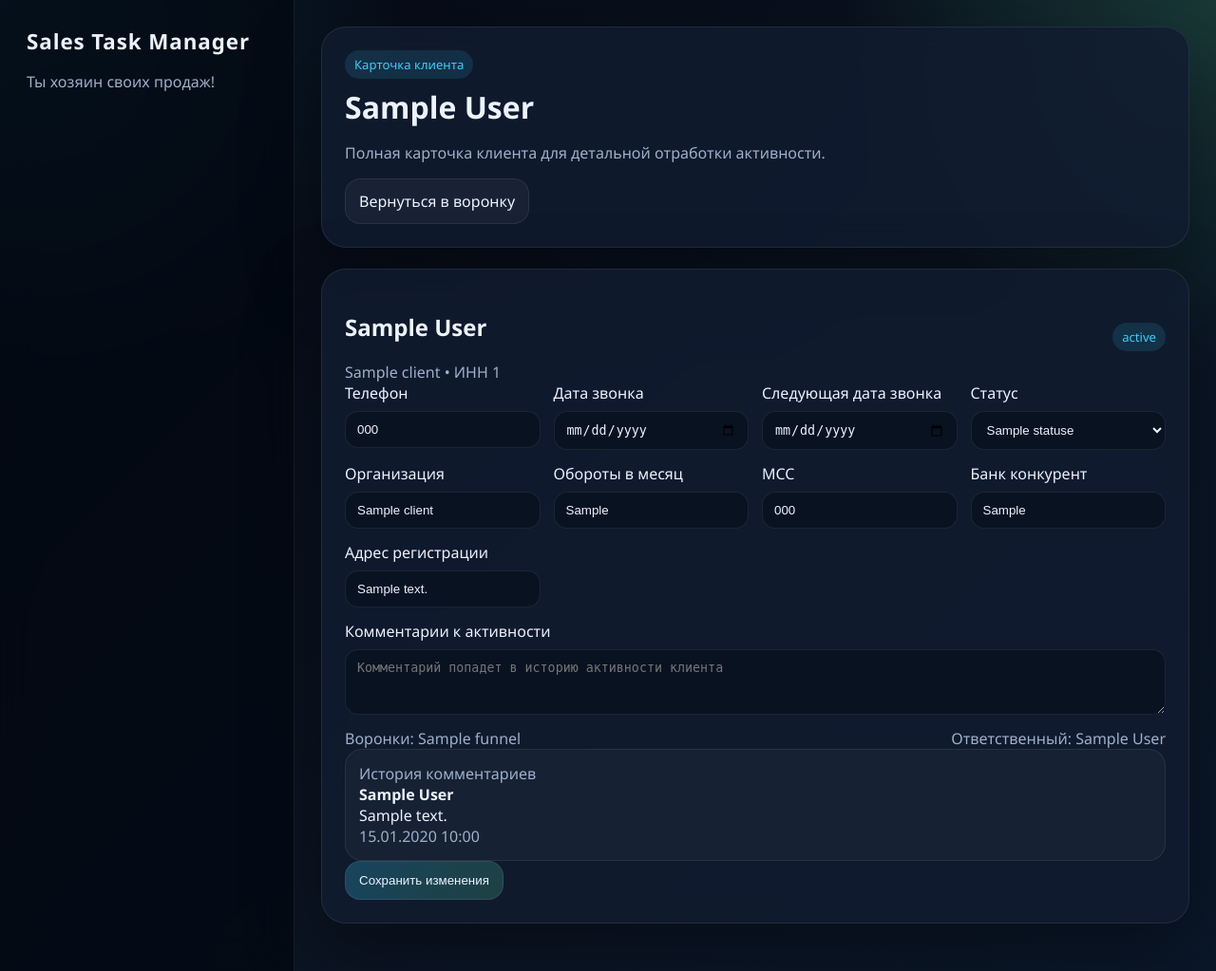
After one commit to borygins/TaskManager, a FastAPI app: template app/templates/client_detail.html in a window 1280 px wide. The commit adds this page. Shown: the whole page at 95% size. Run offline with FastAPI, Linux system fonts and the light colour scheme; the template is opened without the code that fills it: most values are stand-ins (such as "Sample title", 1, 10 or a date in 2020).

Commit message:
новая вкладка

```diff
--- a/app/main.py
+++ b/app/main.py
@@ -28,6 +28,7 @@ from app.services.task_service import (
     get_funnel_clients,
     get_funnels,
     get_managers,
+    parse_optional_date,
     update_client_task,
 )
 
@@ -134,8 +135,10 @@ async def funnel_detail(
     funnel_id: int,
     inn: str | None = None,
     status_filter: str | None = None,
+    next_call_date_filter: str | None = None,
     current_user: User = Depends(get_current_user),
 ) -> HTMLResponse:
+    next_call_date = parse_optional_date(next_call_date_filter)
     async with SessionLocal() as session:
         user = await session.get(User, current_user.id)
         funnel = await get_funnel_by_id(funnel_id=funnel_id, session=session)
@@ -147,8 +150,8 @@ async def funnel_detail(
             session=session,
             inn_query=inn,
             status_filter=status_filter,
+            next_call_date_filter=next_call_date,
         )
-        managers = await get_managers(session)
     return render(
         request,
         "funnel_detail.html",
@@ -156,9 +159,42 @@ async def funnel_detail(
             "current_user": user,
             "funnel": funnel,
             "clients": clients,
-            "managers": managers,
             "search_inn": inn or "",
             "selected_status": status_filter or "",
+            "selected_next_call_date": next_call_date_filter or "",
+        },
+    )
+
+
+@app.get("/clients/{client_id}", response_class=HTMLResponse)
+async def client_detail_page(
+    request: Request,
+    client_id: int,
+    funnel_id: int | None = None,
+    inn: str | None = None,
+    status_filter: str | None = None,
+    next_call_date_filter: str | None = None,
+    current_user: User = Depends(get_current_user),
+) -> HTMLResponse:
+    async with SessionLocal() as session:
+        user = await session.get(User, current_user.id)
+        client = await get_client_with_details(client_id=client_id, session=session)
+        if not client:
+            raise HTTPException(status_code=404, detail="Клиент не найден.")
+        if user.role != "boss" and client.assigned_manager_id != user.id:
+            raise HTTPException(status_code=403, detail="Нет доступа к клиенту.")
+        managers = await get_managers(session)
+    return render(
+        request,
+        "client_detail.html",
+        {
+            "current_user": user,
+            "client": client,
+            "managers": managers,
+            "funnel_id": funnel_id,
+            "search_inn": inn or "",
+            "selected_status": status_filter or "",
+            "selected_next_call_date": next_call_date_filter or "",
         },
     )
 
@@ -246,19 +282,25 @@ async def save_client(
             raise HTTPException(status_code=403, detail="Нет доступа к клиенту.")
         await update_client_task(client=client, form_data=dict(form), actor=user, session=session)
         await session.commit()
-        funnel_id = int(form.get("funnel_id", "0"))
-        query = {
-            key: value
-            for key, value in {
-                "inn": str(form.get("search_inn", "")).strip(),
-                "status_filter": str(form.get("selected_status", "")).strip(),
-            }.items()
-            if value
-        }
-    redirect_url = f"/funnels/{funnel_id}"
-    if query:
-        redirect_url = f"{redirect_url}?{urlencode(query)}"
-    return RedirectResponse(redirect_url, status_code=status.HTTP_303_SEE_OTHER)
+
+    funnel_id_raw = str(form.get("funnel_id", "")).strip()
+    query = {
+        key: value
+        for key, value in {
+            "inn": str(form.get("search_inn", "")).strip(),
+            "status_filter": str(form.get("selected_status", "")).strip(),
+            "next_call_date_filter": str(form.get("selected_next_call_date", "")).strip(),
+        }.items()
+        if value
+    }
+
+    if funnel_id_raw.isdigit():
+        redirect_url = f"/clients/{client_id}?funnel_id={funnel_id_raw}"
+        if query:
+            redirect_url = f"{redirect_url}&{urlencode(query)}"
+        return RedirectResponse(redirect_url, status_code=status.HTTP_303_SEE_OTHER)
+
+    return RedirectResponse(f"/clients/{client_id}", status_code=status.HTTP_303_SEE_OTHER)
 
 
 @app.get("/activity", response_class=HTMLResponse)
--- a/app/models/entities.py
+++ b/app/models/entities.py
@@ -58,7 +58,11 @@ class Client(Base):
 
     assigned_manager: Mapped[User | None] = relationship(back_populates="clients")
     funnel_links: Mapped[list["ClientFunnel"]] = relationship(back_populates="client", cascade="all, delete-orphan")
-    comments: Mapped[list["Comment"]] = relationship(back_populates="client", cascade="all, delete-orphan")
+    comments: Mapped[list["Comment"]] = relationship(
+        back_populates="client",
+        cascade="all, delete-orphan",
+        order_by="Comment.created_at",
+    )
     activities: Mapped[list["ActivityLog"]] = relationship(back_populates="client", cascade="all, delete-orphan")
 
 
--- a/app/static/css/styles.css
+++ b/app/static/css/styles.css
@@ -67,7 +67,8 @@ a {
 .nav a,
 button,
 .file-label,
-.secondary-link {
+.secondary-link,
+.eye-link {
     border: 1px solid var(--line);
     border-radius: 16px;
     padding: 12px 14px;
@@ -75,7 +76,8 @@ button,
     transition: 0.2s ease;
 }
 
-.secondary-link {
+.secondary-link,
+.eye-link {
     display: inline-flex;
     align-items: center;
     justify-content: center;
@@ -240,7 +244,8 @@ textarea {
 .activity-item,
 .user-card,
 .error-box,
-.hint {
+.hint,
+.row-item {
     border: 1px solid var(--line);
     border-radius: 18px;
     padding: 14px;
--- /dev/null
+++ b/app/templates/client_detail.html
@@ -0,0 +1,113 @@
+{% extends "base.html" %}
+{% block content %}
+<section class="hero compact">
+    <div>
+        <div class="badge">Карточка клиента</div>
+        <h1>{{ client.full_name }}</h1>
+        <p class="muted">Полная карточка клиента для детальной отработки активности.</p>
+    </div>
+    {% if funnel_id %}
+    <a class="secondary-link" href="/funnels/{{ funnel_id }}">Вернуться в воронку</a>
+    {% endif %}
+</section>
+
+<form method="post" action="/clients/{{ client.id }}/save" class="client-card">
+    <input type="hidden" name="funnel_id" value="{{ funnel_id or '' }}">
+    <input type="hidden" name="search_inn" value="{{ search_inn }}">
+    <input type="hidden" name="selected_status" value="{{ selected_status }}">
+    <input type="hidden" name="selected_next_call_date" value="{{ selected_next_call_date }}">
+
+    <div class="client-card-head">
+        <div>
+            <h2>{{ client.full_name }}</h2>
+            <div class="muted">{{ client.company_name }} • ИНН {{ client.tax_number }}</div>
+        </div>
+        <div class="tags">
+            <span class="tag">{{ client.status }}</span>
+            {% if client.funnel_links|length > 1 %}
+            <span class="tag accent">Несколько воронок</span>
+            {% endif %}
+        </div>
+    </div>
+
+    <div class="form-grid">
+        <label>
+            <span>Телефон</span>
+            <input type="text" name="phone" value="{{ client.phone or '' }}">
+        </label>
+        <label>
+            <span>Дата звонка</span>
+            <input type="date" name="last_call_date" value="{{ client.last_call_date.isoformat() if client.last_call_date else '' }}">
+        </label>
+        <label>
+            <span>Следующая дата звонка</span>
+            <input type="date" name="next_call_date" value="{{ client.next_call_date.isoformat() if client.next_call_date else '' }}">
+        </label>
+        <label>
+            <span>Статус</span>
+            <select name="status">
+                {% for status_name in statuses %}
+                <option value="{{ status_name }}" {% if client.status == status_name %}selected{% endif %}>{{ status_name }}</option>
+                {% endfor %}
+            </select>
+        </label>
+        <label>
+            <span>Организация</span>
+            <input type="text" name="company_name" value="{{ client.company_name or '' }}">
+        </label>
+        <label>
+            <span>Обороты в месяц</span>
+            <input type="text" name="monthly_turnover" value="{{ client.monthly_turnover or '' }}">
+        </label>
+        <label>
+            <span>MCC</span>
+            <input type="text" name="mcc_code" value="{{ client.mcc_code or '' }}">
+        </label>
+        <label>
+            <span>Банк конкурент</span>
+            <input type="text" name="competitor_bank" value="{{ client.competitor_bank or '' }}">
+        </label>
+        <label class="wide">
+            <span>Адрес регистрации</span>
+            <input type="text" name="registration_address" value="{{ client.registration_address or '' }}">
+        </label>
+        {% if current_user.role == 'boss' %}
+        <label>
+            <span>Ответственный менеджер</span>
+            <select name="assigned_manager_id">
+                {% for manager in managers %}
+                <option value="{{ manager.id }}" {% if client.assigned_manager_id == manager.id %}selected{% endif %}>{{ manager.full_name }} ({{ manager.employee_id }})</option>
+                {% endfor %}
+            </select>
+        </label>
+        {% endif %}
+    </div>
+
+    <label class="wide">
+        <span>Комментарии к активности</span>
+        <textarea name="comment_body" rows="3" placeholder="Комментарий попадет в историю активности клиента"></textarea>
+    </label>
+
+    <div class="client-meta">
+        <div class="muted">Воронки: {% for link in client.funnel_links %}{{ link.funnel.name }}{% if not loop.last %}, {% endif %}{% endfor %}</div>
+        <div class="muted">Ответственный: {{ client.assigned_manager.full_name if client.assigned_manager else 'Не назначен' }}</div>
+    </div>
+
+    <div class="comments-box">
+        <div class="muted">История комментариев</div>
+        {% for comment in client.comments|reverse %}
+        <div class="comment-item">
+            <strong>{{ comment.author.full_name }}</strong>
+            <div>{{ comment.body }}</div>
+            <div class="muted">{{ comment.created_at.strftime('%d.%m.%Y %H:%M') }}</div>
+        </div>
+        {% else %}
+        <div class="muted">Комментариев пока нет.</div>
+        {% endfor %}
+    </div>
+
+    <div class="actions">
+        <button type="submit">Сохранить изменения</button>
+    </div>
+</form>
+{% endblock %}
```
Also changed, not shown: other parts of app/static/css/styles.css (+63 -1 lines), app/services/task_service.py (+5 -2 lines), app/templates/funnel_detail.html (+37 -109 lines).
